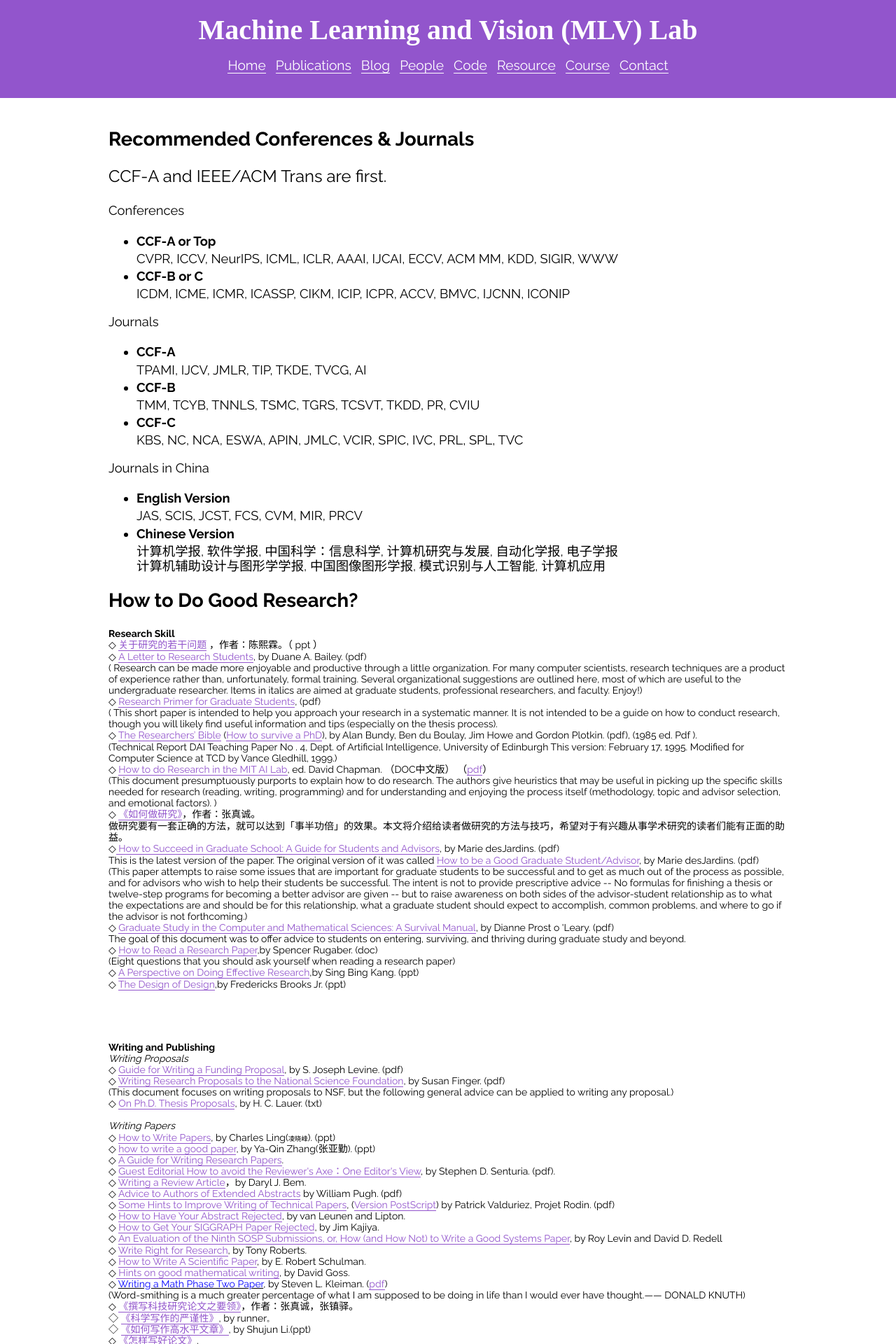
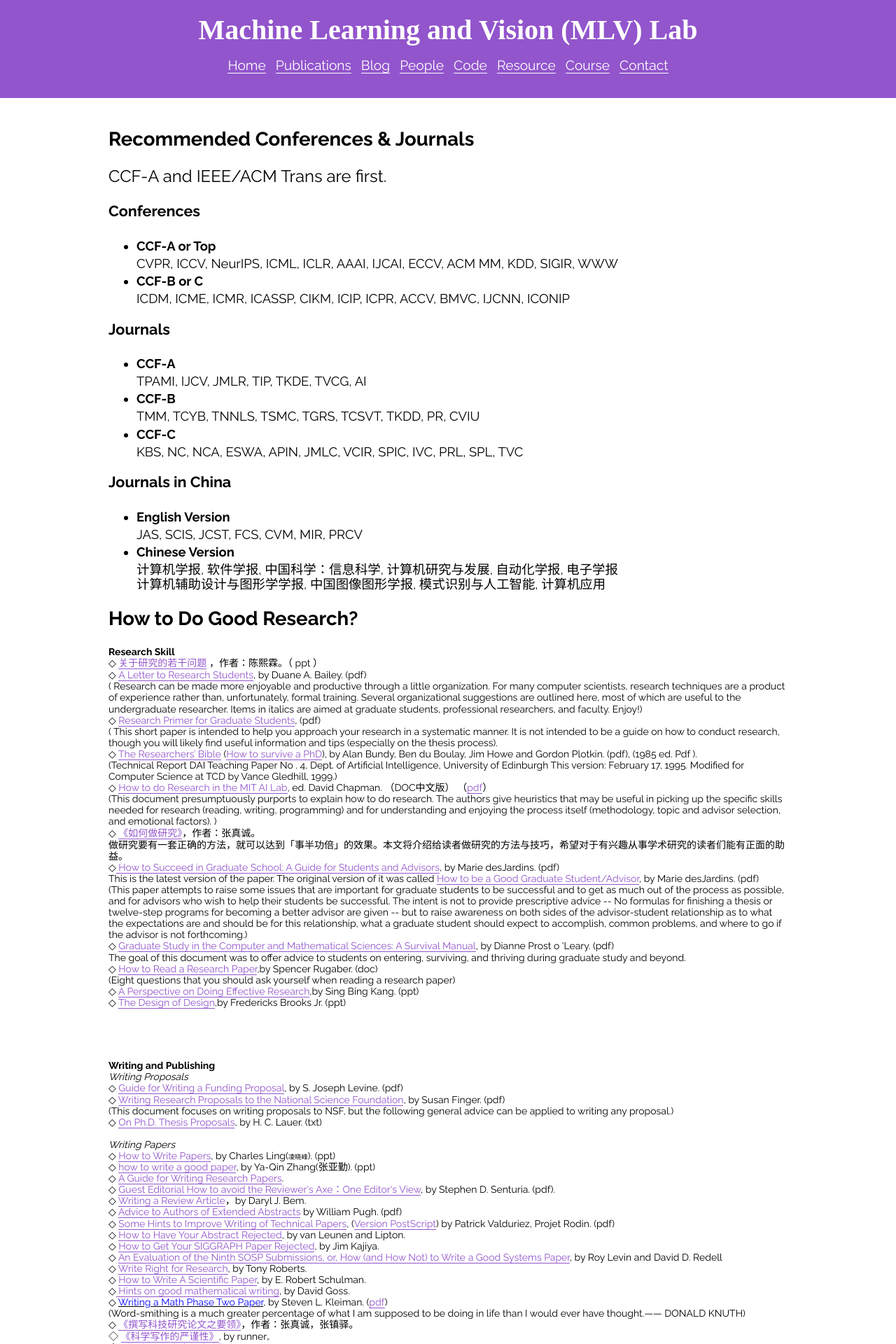
Before and after one commit to ZJNU-MLV-Lab/ZJNU-MLV-Lab.github.io, a Jekyll site: the page built from resource.html, in a window 1280 px wide. Shown: the top 1920 px of the page at 70% size. Built offline with Jekyll 4.4.1, drawn with Linux system fonts in a browser that asks for light colours; nearby versions of some CDN libraries; some web fonts are replaced.

```diff
--- a/resource.html
+++ b/resource.html
@@ -8,8 +8,8 @@ title: Resource
       CCF-A and IEEE/ACM Trans are first.
     </p>
 
+   <h3>Conferences  </h3>
     <p>
-      Conferences
       <ul>
         <li><b>CCF-A or Top </b> </li>
         CVPR, ICCV, NeurIPS, ICML, ICLR, AAAI, IJCAI, ECCV, ACM MM, KDD, SIGIR, WWW
@@ -18,8 +18,8 @@ title: Resource
       </ul>
     </p>
 
+   <h3>Journals </h3>
     <p>
-      Journals
       <ul>
         <li><b>CCF-A</b> </li>
         TPAMI, IJCV, JMLR, TIP, TKDE, TVCG, AI
@@ -30,8 +30,9 @@ title: Resource
       </ul>
     </p>
 
+
+   <h3>Journals in China </h3>
     <p>
-      Journals in China
       <ul>
         <li><b>English Version</b> </li>
         JAS, SCIS, JCST, FCS, CVM, MIR, PRCV
```
